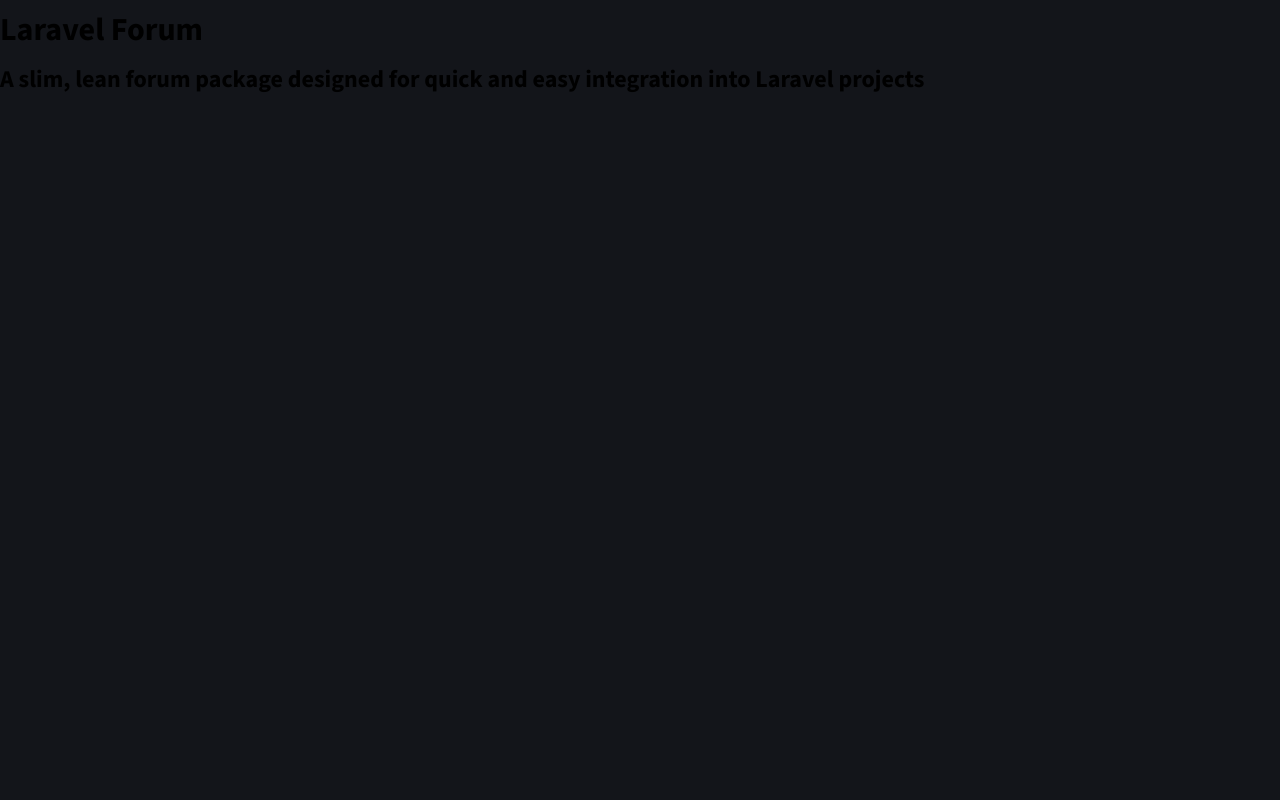
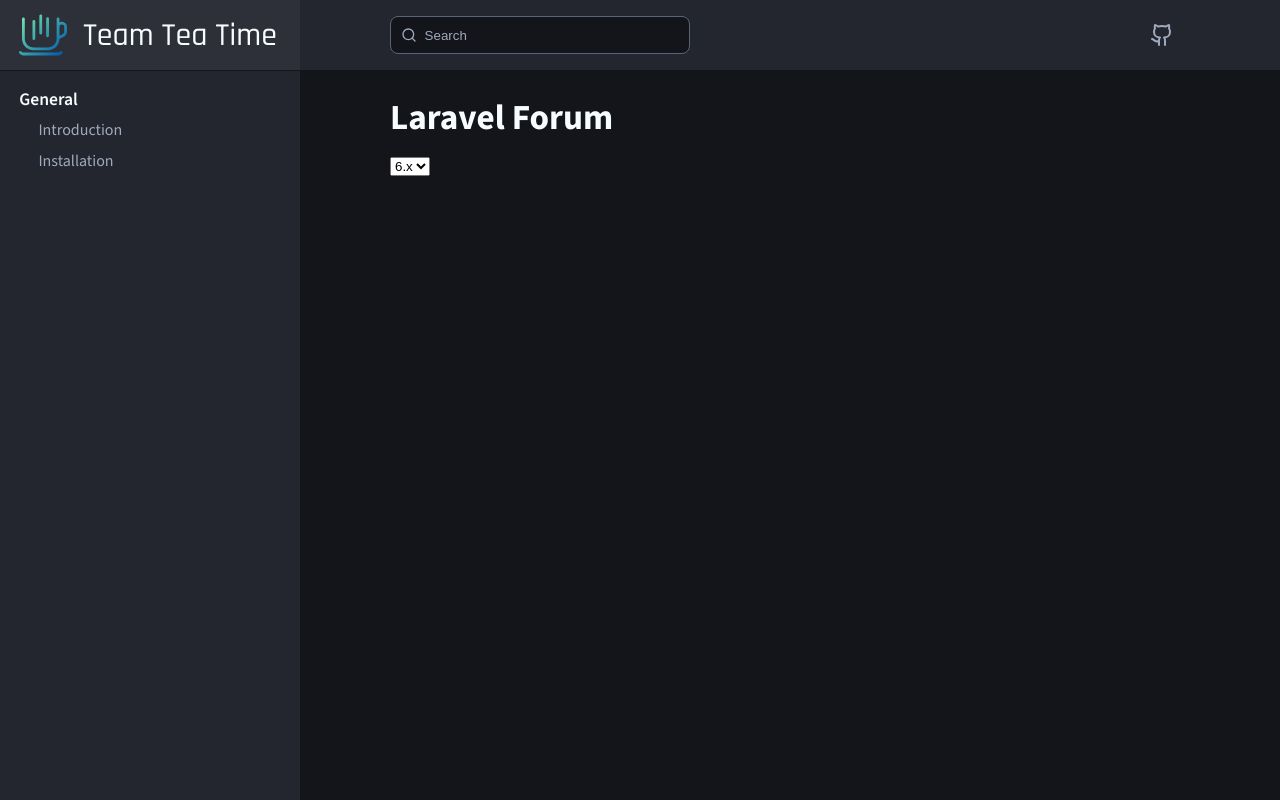
Before and after one commit to Team-Tea-Time/teamteatime.net, an Astro site: page /docs/laravel-forum/6.x in a window 1280 px wide. Built offline with nearby package versions, Linux system fonts and the light colour scheme; Astro itself is replaced by a stand-in of ours.

Commit message:
Work on versioned docs collection implementation

```diff
--- a/package.json
+++ b/package.json
@@ -12,6 +12,7 @@
   "dependencies": {
     "@astrojs/check": "^0.5.10",
     "astro": "^4.5.15",
+    "lucide": "^0.364.0",
     "sass": "^1.72.0",
     "typescript": "^5.4.3"
   }
--- a/src/content/config.ts
+++ b/src/content/config.ts
@@ -9,6 +9,15 @@ const projects = defineCollection({
     })
 });
 
+const docs = defineCollection({
+    type: 'content',
+    schema: z.object({
+        title: z.string(),
+        group: z.string(),
+    })
+})
+
 export const collections = {
     projects,
+    docs,
 };
--- /dev/null
+++ b/src/content/docs/laravel-forum/1.x/general/index.md
@@ -0,0 +1,20 @@
+---
+title: "Introduction"
+group: "General"
+---
+
+Laravel Forum is a lean Laravel 4 / 5 package that provides an easy to integrate forum solution. Originally based on the [Laravel forum package written by Atrakeur](https://github.com/Atrakeur/laravel-forum), it has grown into a package aimed squarely at developers, with lots of integration options and a solid foundation for building bespoke discussion forums.
+
+It makes as few assumptions as possible about your application and as a general rule, it only contains forum-specific features, leaving some of the more abstract ones (such as file attachments and statistics) to whichever implementations you decide to use. If you're looking for a more feature-complete forum solution, we highly recommend taking a look at [Flarum](http://flarum.org/), which is being built on Laravel.
+
+### Source
+
+The repository is hosted on GitHub at [https://github.com/Riari/laravel-forum](https://github.com/Riari/laravel-forum).
+
+### Project Scope
+
+Laravel Forum is designed to be as lean as possible while still providing a powerful foundation for building forums with minimal effort. As such, certain types of feature won't be considered for future releases; these include text editor integrations (e.g. CKEditor), smiley support and attachments, to name a few. Much like Laravel itself, our philosophy is to avoid making assumptions about the design and purpose of the application, only providing fundamental tools with standard integrations where possible.
+
+This is also the justification behind providing the default front-end as a separate package from 3 onwards; while it should serve the purpose for most, some developers may prefer to build out their own front-ends using popular JS frameworks such as AngularJS and vue.js.
+
+If you want to make a feature suggestion or contribute towards development but aren't sure about the project's scope, feel free to [open an issue](https://github.com/Riari/laravel-forum/issues/new). Even if we can't accept it as an official feature, you can always write a new package listing laravel-forum as a dependency and include your features in that.
--- /dev/null
+++ b/src/content/docs/laravel-forum/6.x/general/index.md
@@ -0,0 +1,6 @@
+---
+title: "Introduction"
+group: "General"
+---
+
+1
--- /dev/null
+++ b/src/content/docs/laravel-forum/6.x/general/installation.md
@@ -0,0 +1,6 @@
+---
+title: "Installation"
+group: "General"
+---
+
+2
--- /dev/null
+++ b/src/layouts/DocsLayout.astro
@@ -0,0 +1,268 @@
+---
+import Layout from './Layout.astro';
+import { Navigation, type NavItem } from '../navigation/Navigation';
+
+interface Props {
+    title: string;
+    heading: string;
+    versions: Array<NavItem>,
+    navigation: Navigation;
+}
+
+const { title, heading, versions, navigation } = Astro.props;
+---
+
+<Layout title={title}>
+    <div class="wrap">
+        <header>
+            <a href="/" class="logo">
+                <img src="/logo.svg" />
+                <span>
+                    Team Tea Time
+                </span>
+            </a>
+            <div class="other">
+                <div class="inner">
+                    <div class="search">
+                        <button>
+                            <i data-lucide="search"></i>
+                            <span>
+                                Search
+                            </span>
+                        </button>
+                    </div>
+                    <div class="external">
+                        <a href="https://github.com/Team-Tea-Time" target="_blank" rel="noopener" class="icon-link">
+                            <i data-lucide="github"></i>
+                        </a>
+                    </div>
+                </div>
+            </div>
+        </header>
+
+        <nav class="side-nav">
+            {navigation.groups.map((group) => (
+                <div class="group">
+                    <div class="heading">
+                        {group.heading}
+                    </div>
+                    <div class="items">
+                        {group.items.map((item) => (
+                            <a href={item.url} class:list={[ { active: item.isActive }]}>{item.label}</a>
+                        ))}
+                    </div>
+                </div>
+            ))}
+        </nav>
+
+        <main>
+            <div class="container">
+                <div class="content">
+                    <h1>{heading}</h1>
+                    <select data-version-select>
+                        {versions.map(version => (
+                            <option value={version.url} selected={version.isActive}>{version.label}</option>
+                        ))}
+                    </select>
+                    <slot />
+                </div>
+            </div>
+        </main>
+    </div>
+</Layout>
+
+<style lang="scss">
+    :root {
+        --height-top-bar: 70px;
+        --width-side-bar: 300px;
+        --max-content-width: 800px;
+    }
+
+    .wrap {
+        display: flex;
+        flex-direction: column;
+        min-height: 100vh;
+        color: #3d79d3;
+    }
+
+    header {
+        position: fixed;
+        top: 0;
+        right: 0;
+        left: 0;
+        display: flex;
+        height: var(--height-top-bar);
+        background: var(--background-3);
+
+        a.logo {
+            display: flex;
+            align-items: center;
+            width: var(--width-side-bar);
+            padding: .8rem 1.2rem;
+            box-sizing: border-box;
+            font-family: "Rajdhani", sans-serif;
+            font-weight: 500;
+            font-size: 2rem;
+            color: var(--foreground-2);
+            text-decoration: none;
+
+            &:hover {
+                background: var(--background-hover);
+                color: var(--foreground-1);
+            }
+
+            img {
+                width: 48px;
+                height: 48px;
+                margin-right: 1rem;
+            }
+        }
+
+        .other {
+            flex: 1;
+            display: flex;
+            justify-content: center;
+
+            .inner {
+                flex: 1;
+                display: flex;
+                justify-content: center;
+                align-items: center;
+                padding: 0 1rem;
+                max-width: var(--max-content-width);
+
+                .search {
+                    flex: 1;
+
+                    button {
+                        display: flex;
+                        align-items: center;
+                        min-width: 300px;
+                        background: var(--background-1);
+                        border: 1px solid var(--border-3);
+                        border-radius: .5rem;
+                        padding: .4rem .6rem;
+                        color: var(--foreground-3);
+                        cursor: pointer;
+
+                        &:hover {
+                            border-color: var(--foreground-2);
+                            color: var(--foreground-2);
+                        }
+
+                        svg {
+                            width: 16px;
+                            margin-right: .5rem;
+                        }
+                    }
+                }
+
+                .external {
+                    padding: .6rem;
+
+                    a {
+                        display: flex;
+                        justify-items: center;
+                        text-decoration: none;
+                        font-size: 1.1rem;
+                        font-weight: 600;
+                        color: var(--foreground-3);
+                        padding: .4rem;
+
+                        &:hover {
+                            color: var(--foreground-1);
+                        }
+                    }
+                }
+            }
+        }
+    }
+
+    nav.side-nav {
+        position: fixed;
+        top: var(--height-top-bar);
+        left: 0;
+        bottom: 0;
+        width: var(--width-side-bar);
+        padding: 1rem 1.2rem;
+        border-top: 1px solid var(--background-1);
+        background: var(--background-3);
+        box-sizing: border-box;
+        color: var(--foreground-1);
+
+        .group {
+            .heading {
+                font-size: 1.1rem;
+                font-weight: 600;
+                margin-bottom: .2rem;
+            }
+
+            .items {
+                a {
+                    position: relative;
+                    display: block;
+                    color: var(--foreground-3);
+                    text-decoration: none;
+                    border-radius: 5px;
+                    padding: .3rem .8rem;
+                    margin-left: .4rem;
+                    font-weight: 500;
+                    transition: color .1s;
+
+                    &.active {
+                        color: var(--foreground-1);
+
+                        &:hover {
+                            color: inherit;
+                        }
+
+                        &::before {
+                            content: "";
+                            display: block;
+                            position: absolute;
+                            top: 50%;
+                            left: -3px;
+                            transform: translateY(-50%);
+                            width: 6px;
+                            height: 6px;
+                            border-radius: 3px;
+                            background: var(--accent-1);
+                        }
+                    }
+
+                    &:hover {
+                        color: var(--accent-1);
+                    }
+                }
+            }
+        }
+    }
+
+    main {
+        flex: 1;
+        display: flex;
+        padding-top: var(--height-top-bar);
+        padding-left: var(--width-side-bar);
+        color: var(--foreground-1);
+
+        .container {
+            flex: 1;
+            display: flex;
+            justify-content: center;
+
+            .content {
+                flex: 1;
+                max-width: var(--max-content-width);
+                padding: 1rem;
+                font-size: 1.1rem;
+            }
+        }
+    }
+</style>
+
+<script>
+document.querySelector('[data-version-select]')
+    ?.addEventListener('change', event => {
+        window.location.pathname = event.target!.value;
+    });
+</script>
--- a/src/layouts/Layout.astro
+++ b/src/layouts/Layout.astro
@@ -33,6 +33,18 @@ const { title } = Astro.props;
 			var(--accent-2) 30%,
 			white 60%
 		);
+        --background-1: #13151a;
+        --background-2: #1a1e25;
+        --background-3: #23262f;
+        --background-hover: #ffffff0c;
+        --border-1: #383e4d;
+        --border-2: #414855;
+        --border-3: #5a6479;
+        --foreground-1: #f7fcff;
+        --foreground-2: #d3d9e6;
+        --foreground-3: #a0a9bd;
+        --link: #1c86ff;
+        --link-hover: #fff;
 	}
 
 	html {
@@ -40,7 +52,7 @@ const { title } = Astro.props;
 		font-optical-sizing: auto;
 		font-weight: 400;
 		font-style: normal;
-		background: #13151a;
+		background: var(--background-1);
 		background-size: 224px;
 	}
 
@@ -65,4 +77,28 @@ const { title } = Astro.props;
 			Courier New,
 			monospace;
 	}
+
+    a {
+        text-decoration: none;
+        color: var(--link);
+
+        &:hover {
+            color: var(--link-hover);
+        }
+    }
 </style>
+
+<script>
+import {
+    createIcons,
+    Search,
+    Github,
+} from 'lucide';
+
+createIcons({
+    icons: {
+        Search,
+        Github
+    }
+});
+</script>
--- /dev/null
+++ b/src/navigation/Navigation.ts
@@ -0,0 +1,23 @@
+export interface NavGroup {
+    heading: string;
+    items: Array<NavItem>;
+};
+
+export interface NavItem {
+    label: string;
+    url: string;
+    isActive: boolean;
+};
+
+export class Navigation {
+    groups: Array<NavGroup> = [];
+
+    addToGroup(groupName: string, item: NavItem) {
+        let group = this.groups.find(g => g.heading === groupName);
+        if (!group) {
+            group = { heading: groupName, items: [] };
+            this.groups.push(group);
+        }
+        group.items.push(item);
+    }
+}
--- a/src/pages/docs/[project]/[version]/index.astro
+++ b/src/pages/docs/[project]/[version]/index.astro
@@ -1,6 +1,8 @@
 ---
 import { getCollection, getEntry } from 'astro:content';
-import Layout from '../../../../layouts/Layout.astro';
+import { getPartsFromDocsID, urlPartToTitle, absolutePathFromParts } from '../../../../utils/docs';
+import { Navigation, type NavItem } from '../../../../navigation/Navigation';
+import DocsLayout from '../../../../layouts/DocsLayout.astro';
 
 export async function getStaticPaths() {
     const projects = await getCollection('projects');
@@ -12,17 +14,46 @@ export async function getStaticPaths() {
         });
     });
 
-    console.log(paths);
-
     return paths;
 }
 
 const { project, version } = Astro.params;
 
+const docs = await getCollection('docs');
+
+let navigation = new Navigation();
+let versions: Array<NavItem> = [];
+let seen: Set<string> = new Set();
+
+docs.forEach(entry => {
+    const [entryProject, entryVersion, entrySlug] = getPartsFromDocsID(entry.id);
+
+    const versionNavItem: NavItem = {
+        label: entryVersion,
+        url: `/docs/${entryProject}/${entryVersion}`,
+        isActive: entryVersion == version,
+    };
+
+    if (!seen.has(versionNavItem.url)) {
+        versions.push(versionNavItem);
+        seen.add(versionNavItem.url);
+    }
+
+    if (project != entryProject || version != entryVersion) {
+        return;
+    }
+
+    let url = absolutePathFromParts(entryProject, entryVersion, entrySlug);
+
+    navigation.addToGroup(entry.data.group, {
+        label: entry.data.title,
+        url,
+        isActive: false
+    });
+});
+
 const data = (await getEntry('projects', project)).data;
 ---
 
-<Layout title={data.title}>
-    <h1>{data.title}</h1>
-    <h2>{data.description}</h2>
-</Layout>
+<DocsLayout title={data.title} heading={data.title} versions={versions} navigation={navigation}>
+</DocsLayout>
--- /dev/null
+++ b/src/utils/docs.ts
@@ -0,0 +1,24 @@
+export function getPartsFromDocsID(docsID: string): Array<string> {
+    const [project, version, group, page] = docsID.split('/');
+
+    let cleanPage = page
+        .replace('index.mdx', '')
+        .replace('index.md', '')
+        .replace('index.astro', '')
+        .replace('.mdx', '')
+        .replace('.md', '')
+        .replace('.astro', '');
+
+    let slug = group;
+    if (cleanPage != '') slug += `/${cleanPage}`;
+
+    return [ project, version, slug ];
+}
+
+export function urlPartToTitle(slug: string): string {
+    return slug.replace(/-/g, ' ').replace(/\b\w/g, l => l.toUpperCase());
+}
+
+export function absolutePathFromParts(project: string, version: string, slug: string): string {
+    return `/docs/${project}/${version}/${slug}`;
+}
```
Also changed, not shown: src/pages/docs/[project]/[version]/[...slug]/index.astro (added, +70 -0 lines), src/pages/index.astro (indentation only), 1 other file.
